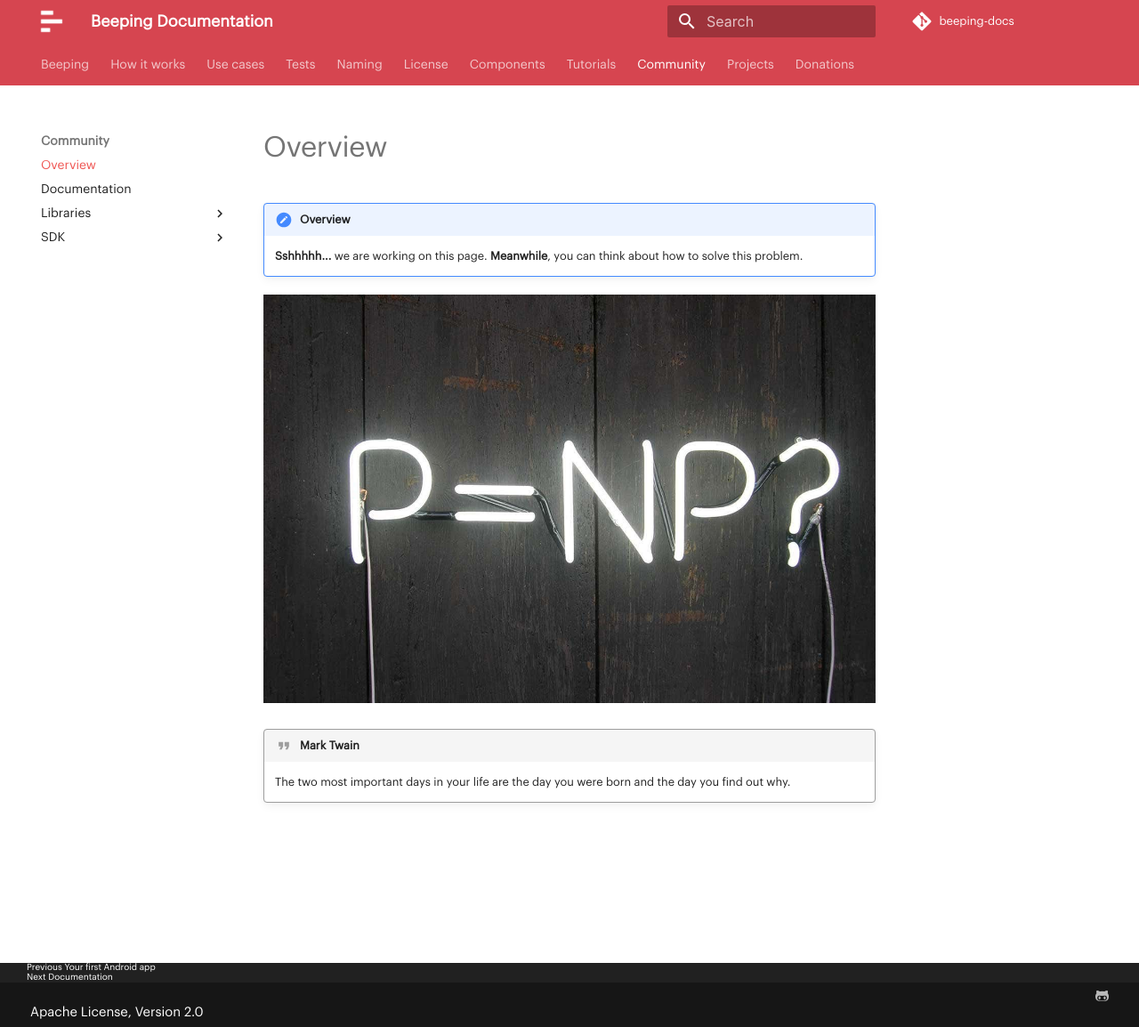
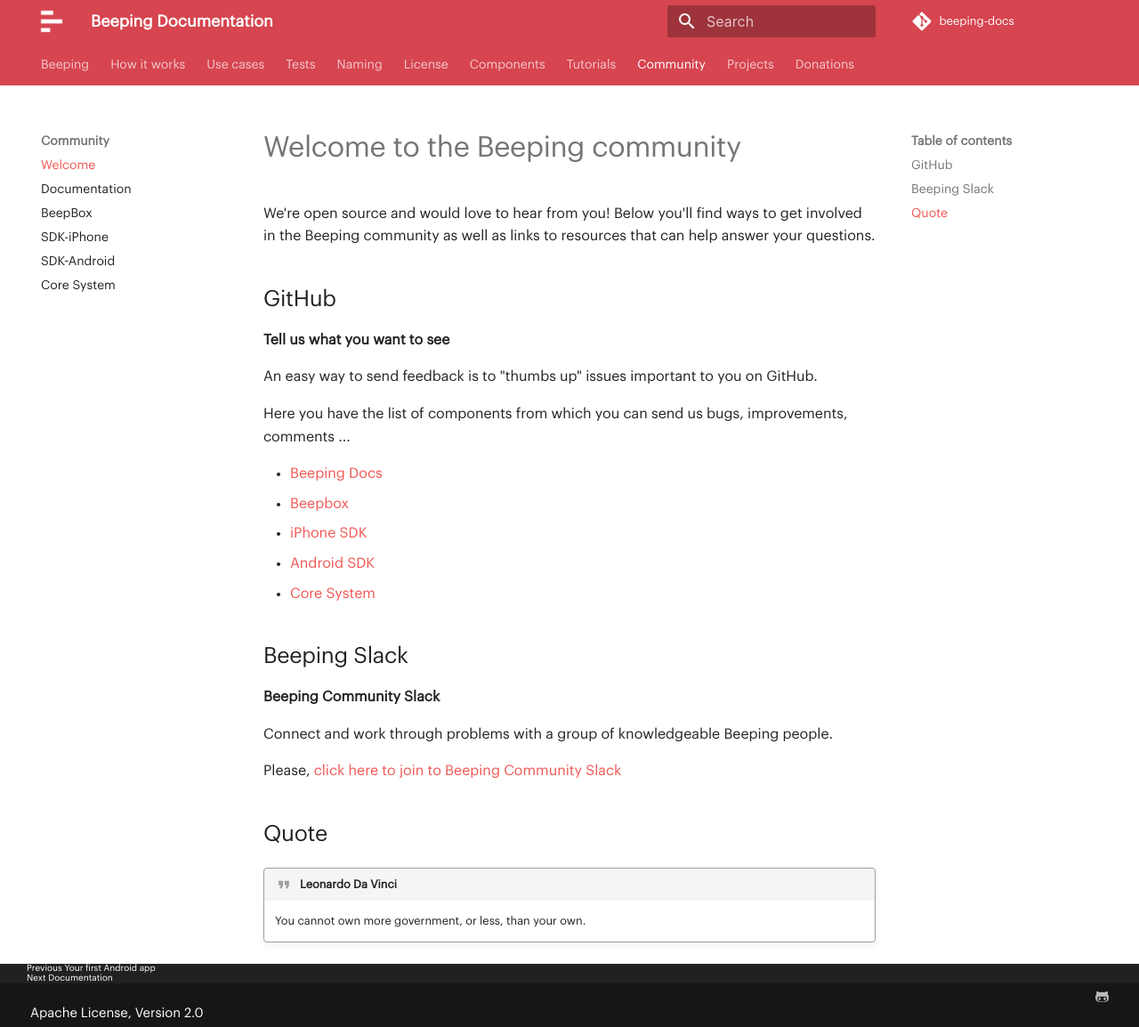
Before and after one commit to alfredrc/beeping-docs, an MkDocs documentation site: the page built from docs/community/index.md, in a window 1280 px wide and 1154 px high. Shown: the whole window at 89% size. Built offline with MkDocs 1.6.1 and Material for MkDocs 9.7.7, drawn with Linux system fonts in a browser that asks for light colours; nearby versions of some CDN libraries; library files that are not in the unit come from our copies; comment, search, counter and statistics services are not loaded.

Commit message:
Community Welcome

```diff
--- a/docs/community/index.md
+++ b/docs/community/index.md
@@ -1,10 +1,30 @@
-# Overview
+# Welcome to the Beeping community
 
-!!! Note "Overview"
-    **Sshhhhh...** we are working on this page.
-    **Meanwhile**, you can think about how to solve this problem.
+We're open source and would love to hear from you! Below you'll find ways to get involved in the Beeping community as well as links to resources that can help answer your questions.
 
-[![PNP Problem](/assets/images/src/pnp.jpg)](/assets/images/src/pnp.jpg)
+## GitHub
 
-!!! quote "Mark Twain"
-    The two most important days in your life are the day you were born and the day you find out why.
+**Tell us what you want to see**
+
+An easy way to send feedback is to "thumbs up" issues important to you on GitHub.
+
+Here you have the list of components from which you can send us bugs, improvements, comments ...
+
+* [Beeping Docs](https://github.com/beeping-io/beeping-docs/issues)
+* [Beepbox](https://github.com/beeping-io/beepbox/issues)
+* [iPhone SDK](https://github.com/beeping-io/sdk-iphone-objective-c/issues)
+* [Android SDK](https://github.com/beeping-io/sdk-android/issues)
+* [Core System](https://github.com/beeping-io/beeping-core/issues)
+
+## Beeping Slack
+
+**Beeping Community Slack**
+
+Connect and work through problems with a group of knowledgeable Beeping people.
+
+Please, [click here to join to Beeping Community Slack](https://beepingworkspace.slack.com/)
+
+## Quote
+
+!!! quote "Leonardo Da Vinci"
+    You cannot own more government, or less, than your own.
--- a/mkdocs.yml
+++ b/mkdocs.yml
@@ -15,8 +15,8 @@
   - Components:
     - Overview: components/index.md
     - BeepBox: components/beepbox.md
-    - iPhone SDK: components/sdk-iphone.md
-    - Android SDK: components/sdk-android.md
+    - SDK-iPhone: components/sdk-iphone.md
+    - SDK-Android: components/sdk-android.md
     - Core System: components/core.md
   - Tutorials:
     - Overview: tutorials/index.md
@@ -24,14 +24,12 @@
     - Your first iPhone app: tutorials/iphone-hello.md
     - Your first Android app: tutorials/android-hello.md
   - Community:
-    - Overview: community/index.md
+    - Welcome: community/index.md
     - Documentation: community/docs.md
-    - Libraries:
-      - BeepBox: community/beepbox.md
-      - Core System: community/core.md
-    - SDK:
-      - iPhone: community/sdk-iphone.md
-      - Android: community/sdk-android.md
+    - BeepBox: community/beepbox.md
+    - SDK-iPhone: community/sdk-iphone.md
+    - SDK-Android: community/sdk-android.md
+    - Core System: community/core.md
   - Projects:
     - Overview: projects/index.md
     - Projects: projects/projects.md
```
Also changed, not shown: docs/assets/images/brands/github.png (added).
